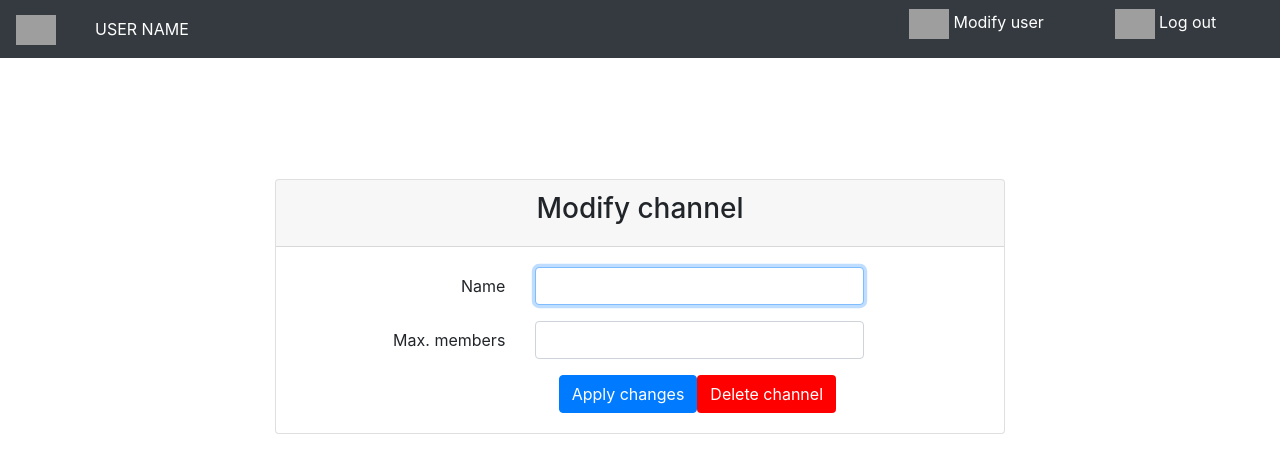
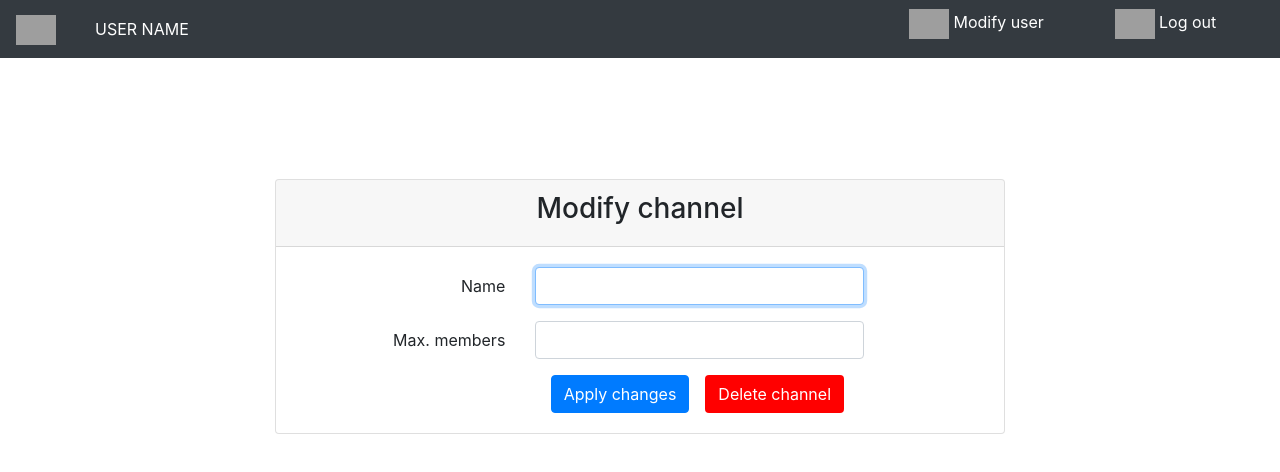
Before and after one commit to loic-mastio/irc_2020, an Angular app in the folder IRC-angularjs/: page /my-channel in a window 1280 px wide. Shown: the top 472 px of the page. Built offline with nearby package versions, Linux system fonts and the light colour scheme; grey boxes are pictures that could not be loaded; what ngx-socket-io would draw is missing.

Commit message:
màj front bug icon channels page, maj front modify channel separate more both button, add text and adjust color for modified button.

```diff
--- a/IRC-angularjs/src/app/channel/channel.component.html
+++ b/IRC-angularjs/src/app/channel/channel.component.html
@@ -54,7 +54,8 @@
                             </div>
 
                             <div class="col-md-6 offset-md-4 text-center">
-                                <button type="submit" class="btn btn-success">
+                                <button type="submit" class="btn btn-primary">
+                                    <a>Create</a>
                                 </button>
                             </div>
                         </form>
--- a/IRC-angularjs/src/app/channels/channels.component.html
+++ b/IRC-angularjs/src/app/channels/channels.component.html
@@ -39,7 +39,7 @@
 
                     <div>
                         <a [routerLink]="'/channel'" style="color: white;  text-decoration: none;">
-                            <img src="https://lh3.googleusercontent.com/proxy/E6caeguFcJrtFtzbNoiWPMFo6vsna1Rj_Tm3JrZwLUJVjohied2Hx4ztF4ZeAH6eQ6FwRJJEF-4g31Dwbop3TsnG54xcf_a4OSVQ2bjuIIvLAW0overYN2i5" alt="add_button" style="width:40px; color: grey;">
+                            <img src="https://cdn3.iconfinder.com/data/icons/most-useful-icons-5/154/Most_Useful_icons_Mono_Blue_Background-36-512.png" alt="add_button" style="width:50px; color: grey;">
                         </a>
 
                         <a [routerLink]="'/my-channel'" style="color: white;  text-decoration: none;">
--- a/IRC-angularjs/src/app/create-account/create-account.component.html
+++ b/IRC-angularjs/src/app/create-account/create-account.component.html
@@ -45,7 +45,7 @@
                             </div>
                           </div>
                             <div class="col-md-6 offset-md-4 text-center">
-                                <button type="submit" class="btn btn-success">
+                                <button type="submit" [routerLink]="'/channels'" class="btn btn-primary">
                                     <a>Create</a>
                                 </button>
                             </div>
--- a/IRC-angularjs/src/app/my-channel/my-channel.component.html
+++ b/IRC-angularjs/src/app/my-channel/my-channel.component.html
@@ -47,11 +47,11 @@
                             </div>
 
                             <div class="col-md-6 offset-md-4 text-center">
-                                <button type="submit" class="btn btn-primary">
+                                <button type="submit" class="btn btn-primary mr-2">
                                     <a [routerLink]="'/channels'" style="color: white; text-decoration: none;">Apply changes</a>
                                 </button>
 
-                                <button type="submit" class="btn" style="background-color: red;">
+                                <button type="submit" class="btn ml-2" style="background-color: red;">
                                     <a [routerLink]="'/channels'" style="color: white; text-decoration: none;">Delete channel</a>
                                 </button>
                             </div>
```
